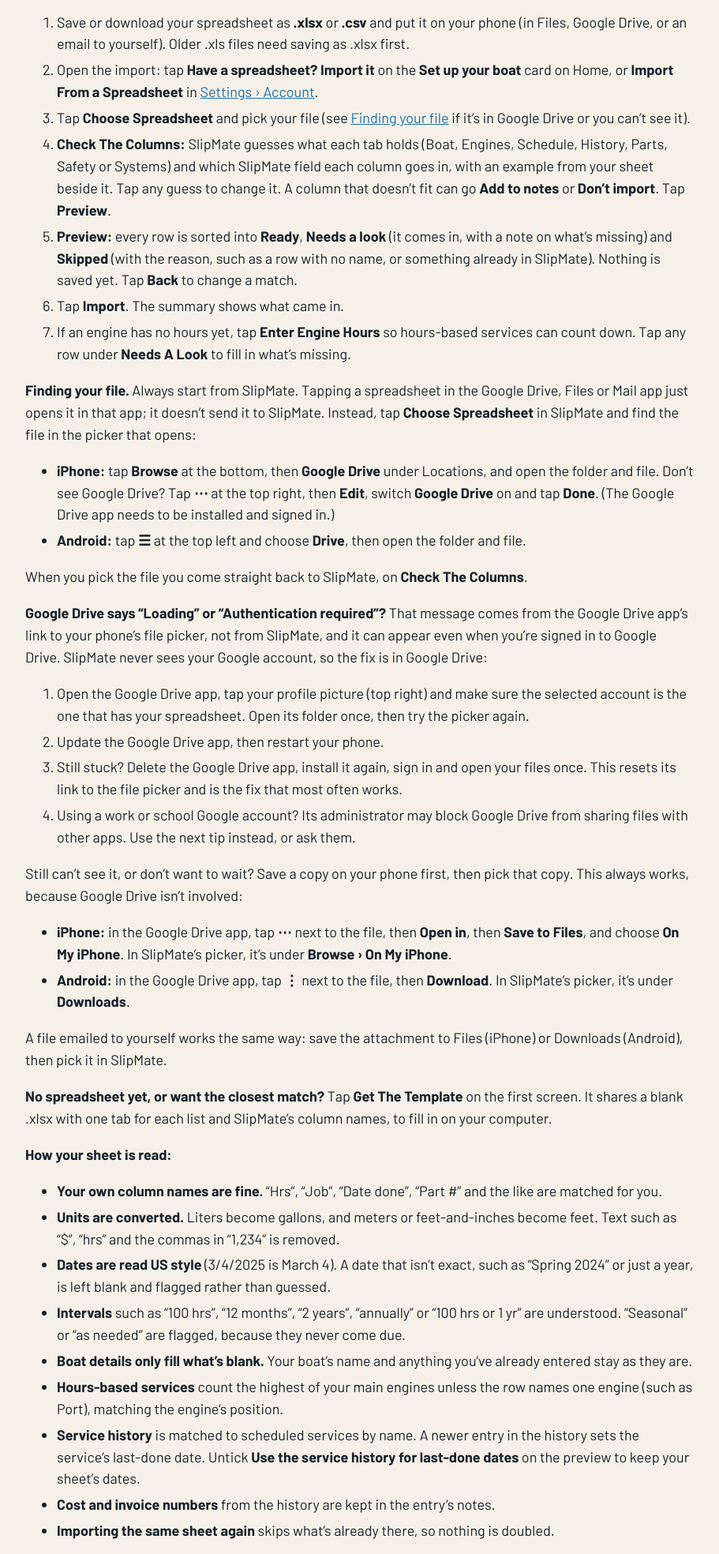
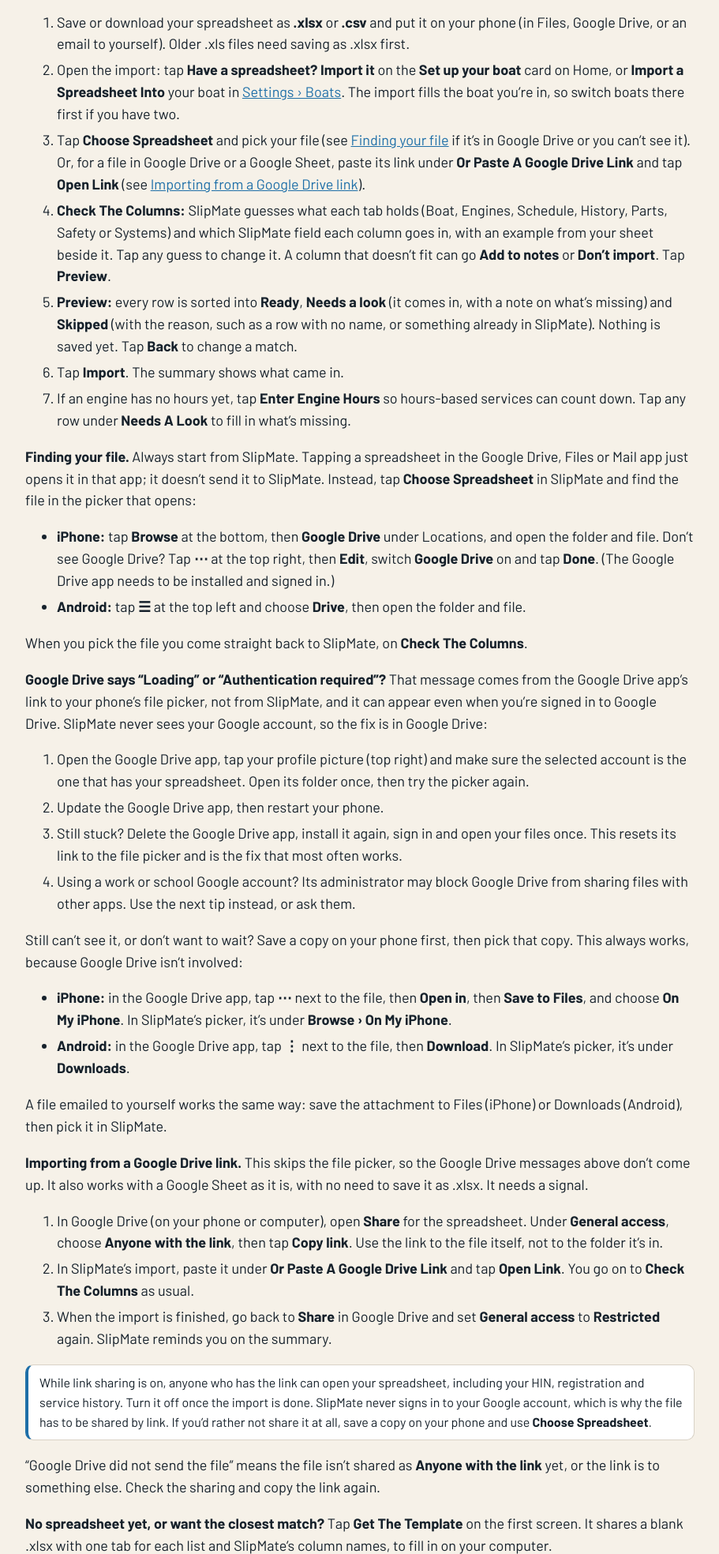
Before and after one commit to RoyStiles/underway-website, a website: page site/user-guides.html in a window 1280 px wide. Shown: the part 4518-6486 px from the top of the page at 79% size, without its empty margins (184-1095 px from the left). Drawn offline with Linux system fonts and the light colour scheme.

Commit message:
User Guide: import from a Google Drive link; import moves to Settings › Boats
Co-Authored-By: Claude Opus 5.5 <noreply@anthropic.com>

```diff
--- a/site/user-guides.html
+++ b/site/user-guides.html
@@ -400,8 +400,8 @@ footer .social svg .dot,footer .social svg .fill{fill:currentColor;stroke:none}
 <p>Kept your boat in Excel, Numbers or Google Sheets? SlipMate can bring it in instead of you typing it again: boat specs and capacities, engines, the maintenance schedule, service history, parts, safety gear, and systems and electronics. For tips on getting a spreadsheet ready, see <a href="boat-maintenance-spreadsheet.html">Keeping your boat in a spreadsheet</a>.</p>
 <ol>
   <li>Save or download your spreadsheet as <strong>.xlsx</strong> or <strong>.csv</strong> and put it on your phone (in Files, Google Drive, or an email to yourself). Older .xls files need saving as .xlsx first.</li>
-  <li>Open the import: tap <strong>Have a spreadsheet? Import it</strong> on the <strong>Set up your boat</strong> card on Home, or <strong>Import From a Spreadsheet</strong> in <a href="#settings-account">Settings › Account</a>.</li>
-  <li>Tap <strong>Choose Spreadsheet</strong> and pick your file (see <a href="#import-find-file">Finding your file</a> if it’s in Google Drive or you can’t see it).</li>
+  <li>Open the import: tap <strong>Have a spreadsheet? Import it</strong> on the <strong>Set up your boat</strong> card on Home, or <strong>Import a Spreadsheet Into</strong> your boat in <a href="#settings-boats">Settings › Boats</a>. The import fills the boat you’re in, so switch boats there first if you have two.</li>
+  <li>Tap <strong>Choose Spreadsheet</strong> and pick your file (see <a href="#import-find-file">Finding your file</a> if it’s in Google Drive or you can’t see it). Or, for a file in Google Drive or a Google Sheet, paste its link under <strong>Or Paste A Google Drive Link</strong> and tap <strong>Open Link</strong> (see <a href="#import-drive-link">Importing from a Google Drive link</a>).</li>
   <li><strong>Check The Columns:</strong> SlipMate guesses what each tab holds (Boat, Engines, Schedule, History, Parts, Safety or Systems) and which SlipMate field each column goes in, with an example from your sheet beside it. Tap any guess to change it. A column that doesn’t fit can go <strong>Add to notes</strong> or <strong>Don’t import</strong>. Tap <strong>Preview</strong>.</li>
   <li><strong>Preview:</strong> every row is sorted into <strong>Ready</strong>, <strong>Needs a look</strong> (it comes in, with a note on what’s missing) and <strong>Skipped</strong> (with the reason, such as a row with no name, or something already in SlipMate). Nothing is saved yet. Tap <strong>Back</strong> to change a match.</li>
   <li>Tap <strong>Import</strong>. The summary shows what came in.</li>
@@ -426,6 +426,14 @@ footer .social svg .dot,footer .social svg .fill{fill:currentColor;stroke:none}
   <li><strong>Android:</strong> in the Google Drive app, tap <strong>⋮</strong> next to the file, then <strong>Download</strong>. In SlipMate’s picker, it’s under <strong>Downloads</strong>.</li>
 </ul>
 <p>A file emailed to yourself works the same way: save the attachment to Files (iPhone) or Downloads (Android), then pick it in SlipMate.</p>
+<p id="import-drive-link"><strong>Importing from a Google Drive link.</strong> This skips the file picker, so the Google Drive messages above don’t come up. It also works with a Google Sheet as it is, with no need to save it as .xlsx. It needs a signal.</p>
+<ol>
+  <li>In Google Drive (on your phone or computer), open <strong>Share</strong> for the spreadsheet. Under <strong>General access</strong>, choose <strong>Anyone with the link</strong>, then tap <strong>Copy link</strong>. Use the link to the file itself, not to the folder it’s in.</li>
+  <li>In SlipMate’s import, paste it under <strong>Or Paste A Google Drive Link</strong> and tap <strong>Open Link</strong>. You go on to <strong>Check The Columns</strong> as usual.</li>
+  <li>When the import is finished, go back to <strong>Share</strong> in Google Drive and set <strong>General access</strong> to <strong>Restricted</strong> again. SlipMate reminds you on the summary.</li>
+</ol>
+<div class="note">While link sharing is on, anyone who has the link can open your spreadsheet, including your HIN, registration and service history. Turn it off once the import is done. SlipMate never signs in to your Google account, which is why the file has to be shared by link. If you’d rather not share it at all, save a copy on your phone and use <strong>Choose Spreadsheet</strong>.</div>
+<p>“Google Drive did not send the file” means the file isn’t shared as <strong>Anyone with the link</strong> yet, or the link is to something else. Check the sharing and copy the link again.</p>
 <p><strong>No spreadsheet yet, or want the closest match?</strong> Tap <strong>Get The Template</strong> on the first screen. It shares a blank .xlsx with one tab for each list and SlipMate’s column names, to fill in on your computer.</p>
 <p><strong>How your sheet is read:</strong></p>
 <ul>
@@ -534,7 +542,6 @@ footer .social svg .dot,footer .social svg .fill{fill:currentColor;stroke:none}
   <li><strong>Plan:</strong> one yearly subscription that includes up to two boats and every feature, with a 30-day free trial. Starting the trial from inside the app is coming soon.</li>
   <li><strong>Sign Out:</strong> if some changes haven’t synced yet, SlipMate warns you first, because they would be lost. Choose <strong>Stay Signed In</strong> and sync, or <strong>Sign Out Anyway</strong>.</li>
   <li><strong>Export All My Data:</strong> see <a href="#export">Export all your data</a>.</li>
-  <li><strong>Import From a Spreadsheet:</strong> see <a href="#import">Import from a spreadsheet</a>.</li>
   <li><strong>Delete Account:</strong> see <a href="#delete-account">Delete your account</a>.</li>
 </ul>
 
@@ -544,6 +551,7 @@ footer .social svg .dot,footer .social svg .fill{fill:currentColor;stroke:none}
   <li><strong>Add another boat:</strong> type its name in <strong>Add another boat</strong> and tap <strong>Add Boat</strong>. One subscription includes up to 2 boats.</li>
   <li><strong>Run boat setup again for</strong> your boat: reruns <a href="#boat-setup">Boat Setup</a> for the boat you’re in.</li>
   <li><strong>Review Scheduled Services:</strong> see <a href="#review-services">Review Scheduled Services</a>.</li>
+  <li><strong>Import a Spreadsheet Into</strong> your boat: brings records from an .xlsx, .csv or Google Drive link into the boat you’re in. See <a href="#import">Import from a spreadsheet</a>.</li>
   <li><strong>Delete</strong> your boat (red button, for the boat’s owner): four questions in a row make sure you mean it. <strong>Are You Sure?</strong>, <strong>This Is Not Reversible</strong>, <strong>Have You Exported Your Data?</strong> (tap <strong>Export First</strong> to save a copy) and <strong>Last Chance</strong>. Tap <strong>Delete Boat</strong> to finish. The boat and all its records are removed from every phone, and it frees up a boat on your subscription.</li>
 </ul>
 
```
Also changed, not shown: pages/user-guides.html (+11 -3 lines).
